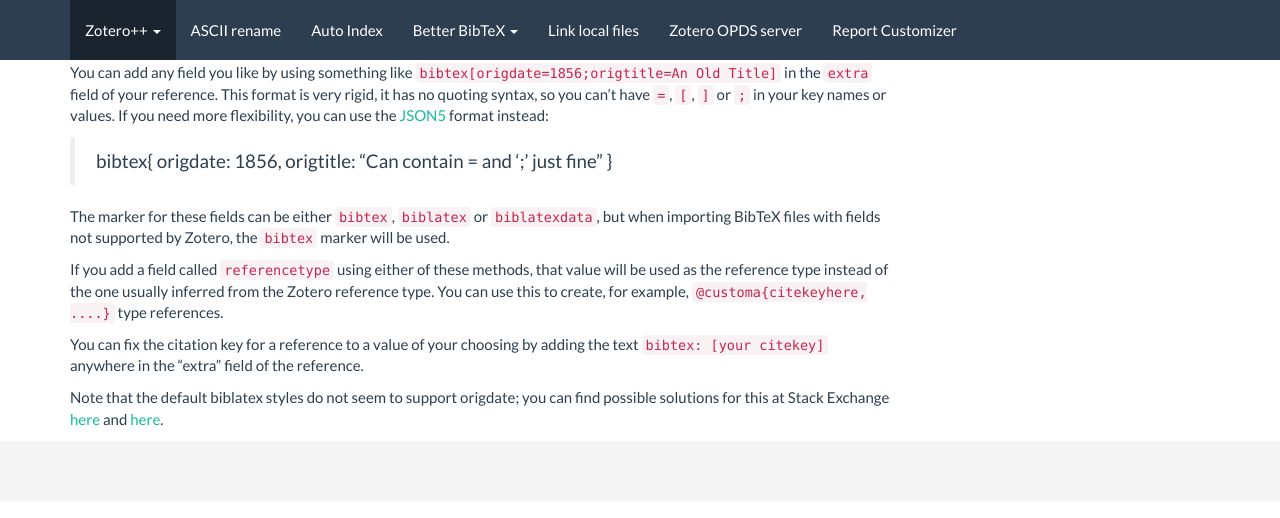
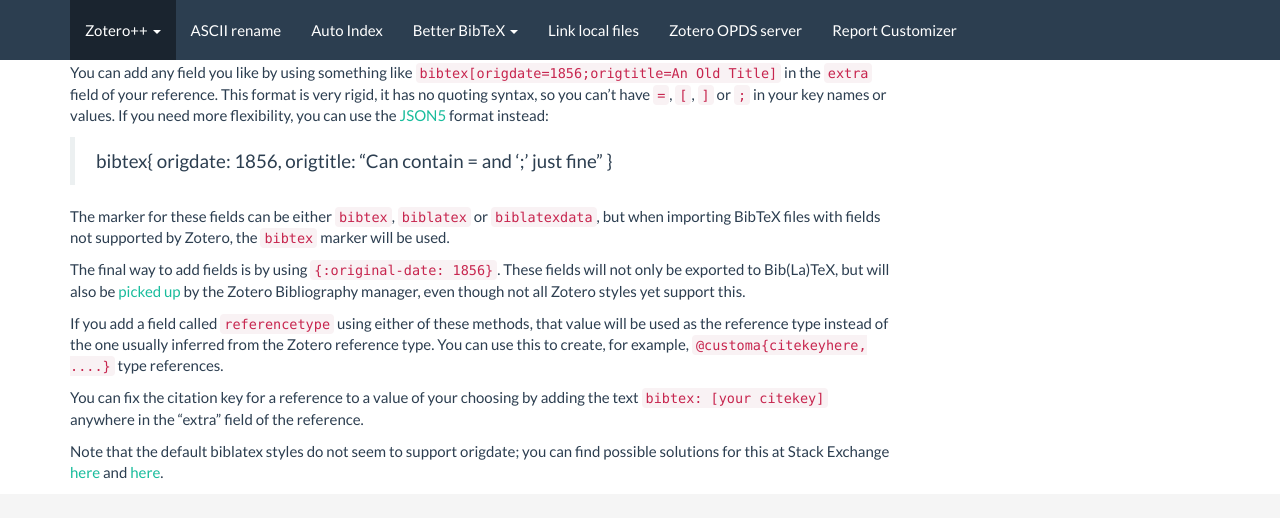
Before and after one commit to edwinksl/ZotPlus.github.io, a Jekyll site: the page built from better-bibtex/export.md, in a window 1280 px wide and 900 px high, scrolled down 563 px. Shown: the top 518 px of the window. Built offline with Jekyll 4.4.1, drawn with Linux system fonts in a browser that asks for light colours; nearby versions of some CDN libraries.

Commit message:
better-bibtex 0.14.16 / link-local-files 0.0.9 / report-customizer 0.2.13 / debug-bridge 0.1.0 / ascii-rename 0.0.40 / auto-index 0.0.36 / opds 0.0.10

```diff
--- a/better-bibtex/export.md
+++ b/better-bibtex/export.md
@@ -38,6 +38,10 @@
 The marker for these fields can be either `bibtex`, `biblatex` or `biblatexdata`, but when importing BibTeX files with
 fields not supported by Zotero, the `bibtex` marker will be used.
 
+The final way to add fields is by using `{:original-date: 1856}`. These fields will not only be exported to Bib(La)TeX,
+but will also be [picked up](https://forums.zotero.org/discussion/3673/original-date-of-publication/) by the Zotero
+Bibliography manager, even though not all Zotero styles yet support this.
+
 If you add a field called `referencetype` using either of these methods, that value will be used as the reference type
 instead of the one usually inferred from the Zotero reference type. You can use this to create, for example,
 `@customa{citekeyhere, ....}` type references.
```
